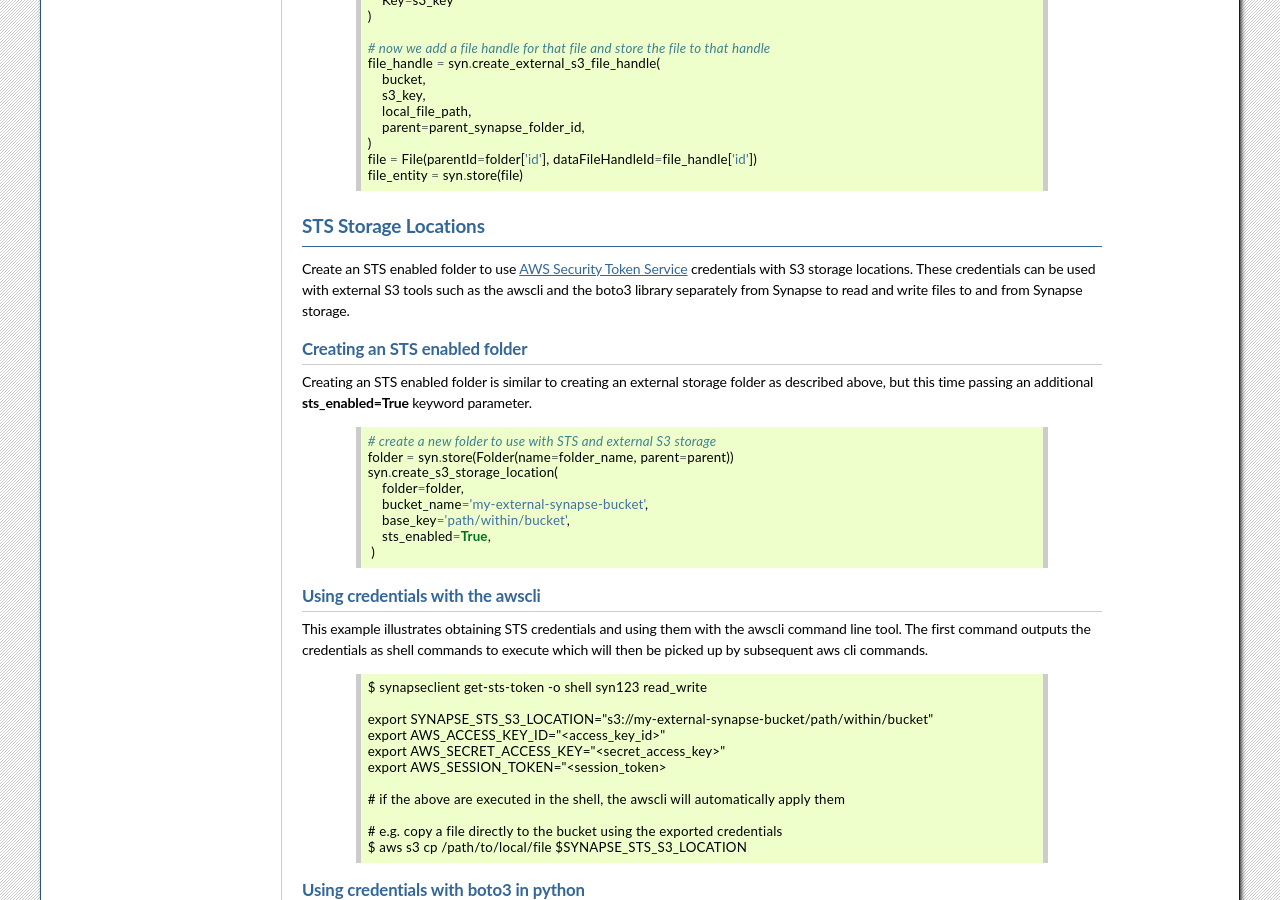
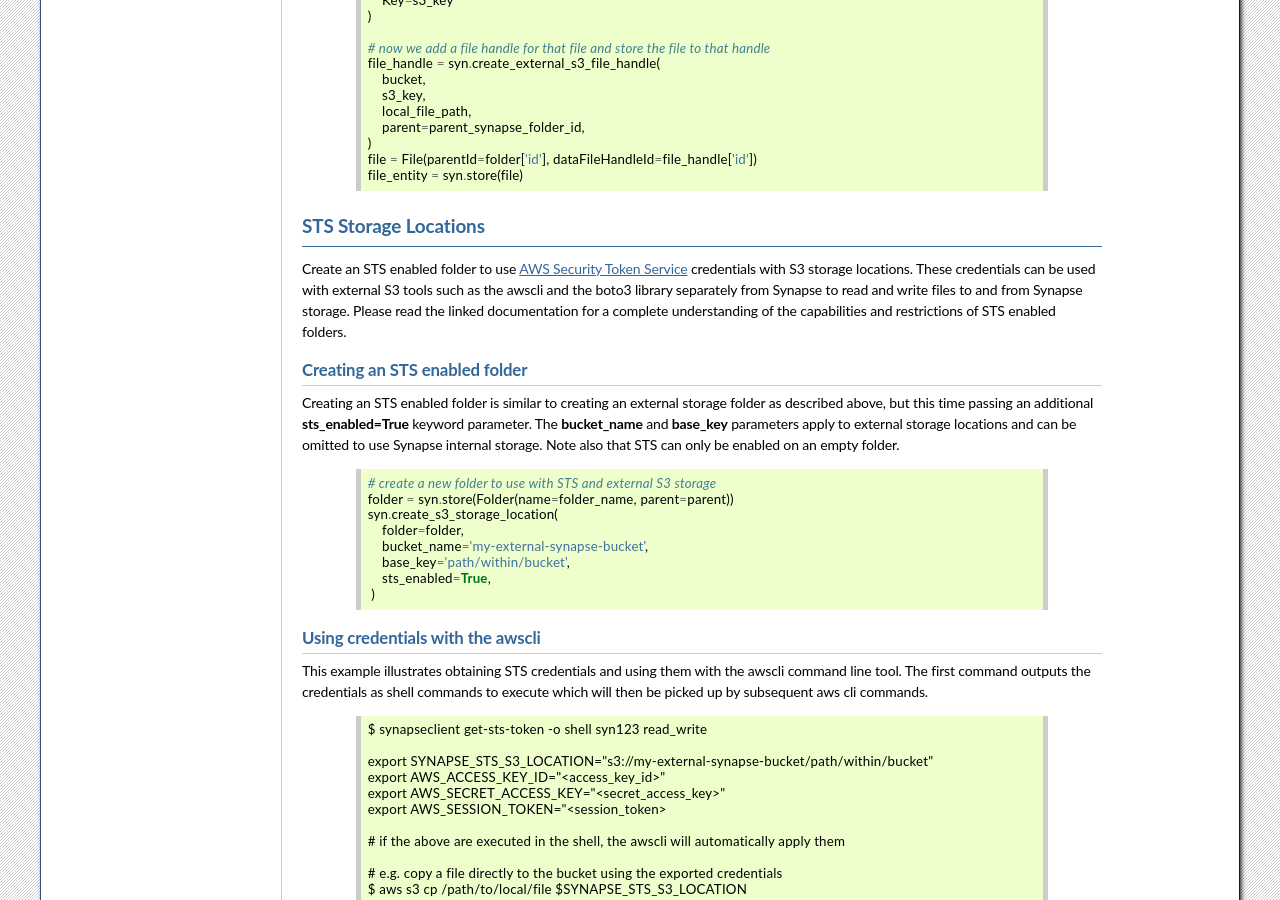
Before and after one commit to Sage-Bionetworks/synapsePythonClient, a Sphinx documentation site: the page built from docs/S3Storage.rst, in a window 1280 px wide and 900 px high, scrolled down 811 px. Built offline with Sphinx 7.4.7, drawn with Linux system fonts in a browser that asks for light colours; the version number could not be read and is left out.

```diff
--- a/docs/S3Storage.rst
+++ b/docs/S3Storage.rst
@@ -70,12 +70,15 @@ STS Storage Locations
 Create an STS enabled folder to use
 `AWS Security Token Service <https://docs.synapse.org/articles/sts_storage_locations.html>`__ credentials
 with S3 storage locations. These credentials can be used with external S3 tools such as the awscli and the boto3
-library separately from Synapse to read and write files to and from Synapse storage.
+library separately from Synapse to read and write files to and from Synapse storage. Please read the linked
+documentation for a complete understanding of the capabilities and restrictions of STS enabled folders.
 
 Creating an STS enabled folder
 ------------------------------
 Creating an STS enabled folder is similar to creating an external storage folder as described above, but this
-time passing an additional **sts_enabled=True** keyword parameter.
+time passing an additional **sts_enabled=True** keyword parameter. The **bucket_name** and **base_key**
+parameters apply to external storage locations and can be omitted to use Synapse internal storage.
+Note also that STS can only be enabled on an empty folder.
 
   .. code-block::
 
```
Also changed, not shown: 1 other file.
